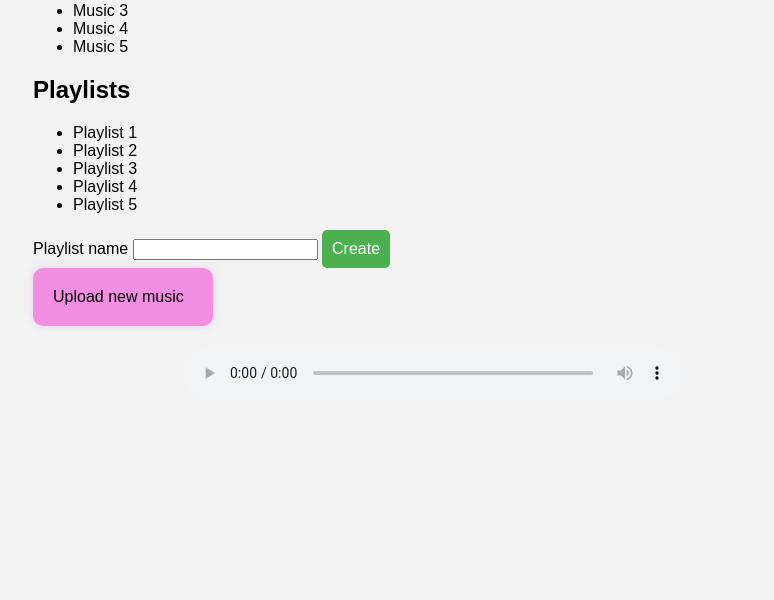
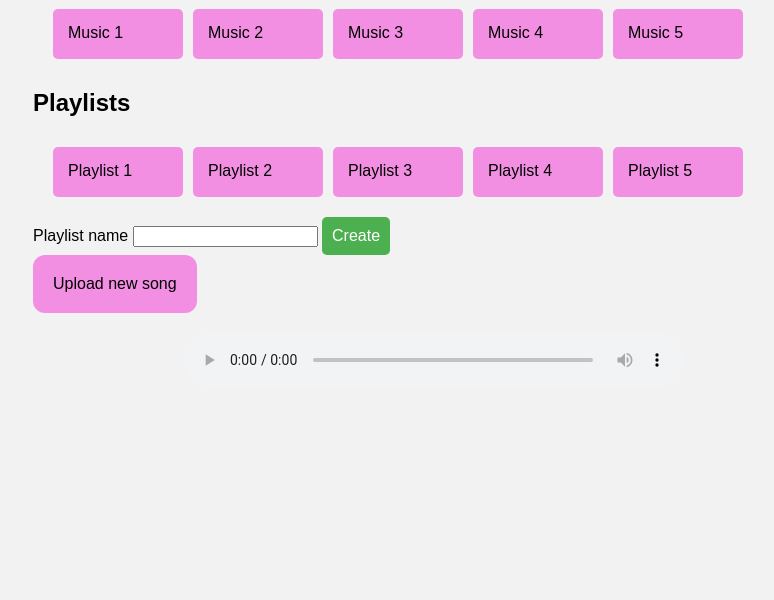
Before and after one commit to achibulup/musicapp, a plain HTML site: page src/index.html in a window 1280 px wide. Shown: the part 200-800 px from the top of the page, without its empty margins (207-981 px from the left). Drawn offline with Linux system fonts and the light colour scheme.

Commit message:
April 6th

```diff
--- a/app/app.js
+++ /dev/null
@@ -1,6 +0,0 @@
-const musicUploadLabel = document.querySelector('music-upload');
-const musicSelect = document.querySelector('music-select');
-
-musicUploadLabel.addEventListener('click', () => {
-	musicSelect.click();
-});
--- a/app/style.css
+++ /dev/null
@@ -1,55 +0,0 @@
-body {
-	font-family: Arial, sans-serif;
-	margin: 0;
-	padding: 0;
-	background-color: #f2f2f2;
-}
-
-.container {
-	max-width: 800px;
-	margin: 0 auto;
-	padding: 20px;
-}
-
-h1 {
-	text-align: center;
-	margin-bottom: 20px;
-	color: deeppink;
-}
-
-form {
-	background-color: #f38fe2;
-	width: 140px;
-	padding: 20px;
-	border-radius: 10px;
-	box-shadow: 0 0 10px rgba(200, 97, 209, 0.2);
-}
-
-input[type="file"] {
-	margin-bottom: 10px;
-}
-
-label[for="music-select"] {
-	display: block;
-	position: center;
-}
-#music-select {
-	display: none;
-}
-
-button {
-	background-color: #4CAF50;
-	color: #fff;
-	padding: 10px;
-	border: none;
-	border-radius: 5px;
-	font-size: 16px;
-	cursor: pointer;
-}
-
-audio {
-	display: block;
-	margin: 20px auto;
-	width: 100%;
-	max-width: 500px;
-}
--- a/app/index.html
+++ b/src/index.html
@@ -4,33 +4,33 @@
 	<meta charset="UTF-8">
 	<meta http-equiv="X-UA-Compatible" content="IE=edge">
 	<meta name="viewport" content="width=device-width, initial-scale=1.0">
-	<title>Musik</title>
+	<title>Music</title>
 	<link rel="stylesheet" href="style.css">
-	<script src="app.js"></script>
+	<script src="script.js"></script>
 </head>
 <body>
 	<header>
-		<h1>Musik</h1>
+		<h1>Music</h1>
 	</header>
 	<main class="container">
 		<div>
 			<h2>Music</h2>
-			<ul id="music-list">
-				<li>Music 1</li>
-				<li>Music 2</li>
-				<li>Music 3</li>
-				<li>Music 4</li>
-				<li>Music 5</li>
+			<ul class="list">
+				<li class="song has-cover">Music 1</li>
+				<li class="song has-cover">Music 2</li>
+				<li class="song has-cover">Music 3</li>
+				<li class="song has-cover">Music 4</li>
+				<li class="song has-cover">Music 5</li>
 			</ul>
 		</div>
 		<div>
 			<h2>Playlists</h2>
-			<ul id="playlist-list">
-				<li>Playlist 1</li>
-				<li>Playlist 2</li>
-				<li>Playlist 3</li>
-				<li>Playlist 4</li>
-				<li>Playlist 5</li>
+			<ul class="list">
+				<li class="has-cover">Playlist 1</li>
+				<li class="has-cover">Playlist 2</li>
+				<li class="has-cover">Playlist 3</li>
+				<li class="has-cover">Playlist 4</li>
+				<li class="has-cover">Playlist 5</li>
 			</ul>
 		</div>
 		<div>
@@ -39,10 +39,10 @@
 			<button id="create-playlist">Create</button>
 		</div>
 		<form action="">
-			<label for="music-select" class="music-upload">
-				Upload new music
+			<label for="select-to-upload" id="music-upload-form">
+				Upload new song
 			</label>
-			<input id="music-select" type="file" name="uploading-music" accept="audio/*">
+			<input id="select-to-upload" type="file" name="uploading-music" accept="audio/*">
 		</form>
 		<audio controls>
 			<source src="music.mp3" type="audio/mpeg">
--- /dev/null
+++ b/src/script.js
@@ -0,0 +1,6 @@
+const musicForm = document.querySelector('#music-upload-form');
+const musicSelect = document.querySelector('#select-to-upload');
+
+musicForm.addEventListener('click', () => {
+  musicSelect.click();
+});
--- /dev/null
+++ b/src/style.css
@@ -0,0 +1,79 @@
+h1 {
+	height: 70px;
+	text-align: center;
+	margin-bottom: 20px;
+	color: deeppink;
+}
+
+body {
+	font-family: Arial, sans-serif;
+	margin: 0;
+	padding: 0;
+	background-color: #f2f2f2;
+}
+
+.container {
+	height: 500px;
+	max-width: 800px;
+	margin: 0 auto;
+	padding: 20px;
+}
+
+#music-upload-form {
+	padding: 20px;
+	border-radius: 10px;
+	background-color: #f38fe2;
+	display: flex;
+	border-radius: 12px;
+	justify-content: space-between;
+	align-items: center;
+	width: fit-content;
+}
+
+#select-to-upload {
+	display: none;
+}
+
+.list {
+	display: flex;
+	padding: 10px;
+	margin: 10px;
+	height: 50px;
+}
+
+.list > li {
+	list-style: none;
+	margin: left;
+	padding: 15px;
+	height: 20px;
+}
+
+.has-cover {
+	background-color: #f38fe2;
+	background-image: none;
+	width: 100px;
+	height: 100px;
+	border-radius: 5px;
+	margin-right: 10px;
+}
+
+.song {
+	align-items: center;
+}
+
+button {
+	background-color: #4CAF50;
+	color: #fff;
+	padding: 10px;
+	border: none;
+	border-radius: 5px;
+	font-size: 16px;
+	cursor: pointer;
+}
+
+audio {
+	display: block;
+	margin: 20px auto;
+	width: 100%;
+	max-width: 500px;
+}
```
Also changed, not shown: 1 other file.
